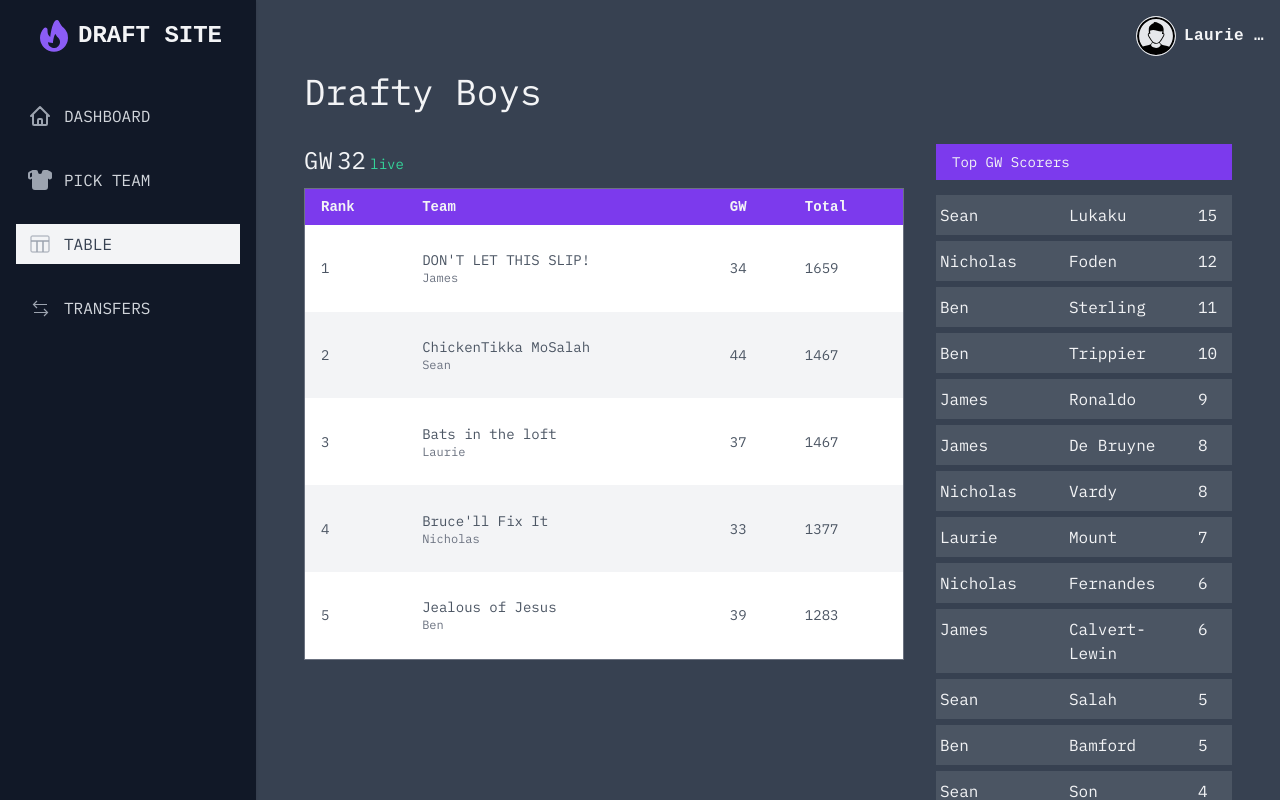
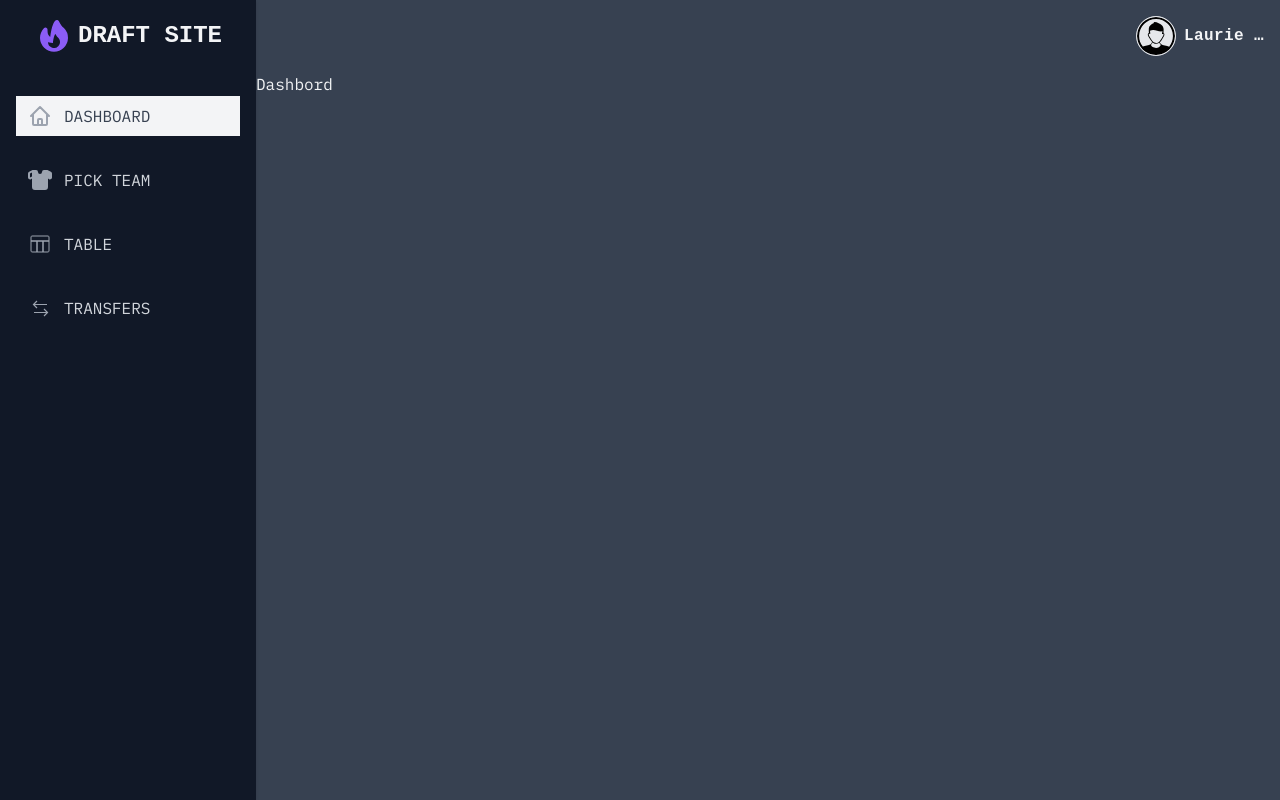
Before and after one commit to lpoulter1/draft-site-design, a React (Vite) app: page / in a window 1280 px wide. Shown: the top 800 px of the page. Built offline with nearby package versions, Linux system fonts and the light colour scheme; a web font is replaced by a local one.

Commit message:
fake routing

```diff
--- a/src/App.jsx
+++ b/src/App.jsx
@@ -1,4 +1,6 @@
+/* eslint-disable react/prop-types */
 import "./App.css";
+import { useState } from "react";
 import { TeamPicker } from "./TeamPicker";
 import avatarIcon from "./assets/avatarIcon.svg";
 
@@ -212,12 +214,16 @@ function ManagerTable() {
   );
 }
 
-function Sidebar() {
+function Sidebar({ setPage, currentPage }) {
   return (
     <aside className="hidden w-[256px] bg-gray-900 md:shadow md:block shrink-0">
       <div className="flex items-center justify-center py-4">
         <div className="inline-flex">
-          <a href="#" className="inline-flex flex-row items-center">
+          <a
+            href="#"
+            className="inline-flex flex-row items-center"
+            onClick={() => setPage()}
+          >
             <svg
               className="w-10 h-10 text-violet-500"
               fill="currentColor"
@@ -240,7 +246,12 @@ function Sidebar() {
           <li>
             <a
               href="#"
-              className="flex flex-row items-center h-10 px-3 text-gray-300 hover:bg-gray-700 hover:text-gray-100"
+              className={`flex flex-row items-center h-10 px-3 ${
+                currentPage === "dashboard"
+                  ? "text-gray-700 bg-gray-100"
+                  : "text-gray-300 hover:bg-gray-700 hover:text-gray-100"
+              }`}
+              onClick={() => setPage("dashboard")}
             >
               <span className="flex items-center justify-center text-lg text-gray-400">
                 <svg
@@ -261,7 +272,12 @@ function Sidebar() {
           <li>
             <a
               href="#"
-              className="flex flex-row items-center h-10 px-3 text-gray-300 hover:bg-gray-700 hover:text-gray-100"
+              className={`flex flex-row items-center h-10 px-3 ${
+                currentPage === "pick-team"
+                  ? "text-gray-700 bg-gray-100"
+                  : "text-gray-300 hover:bg-gray-700 hover:text-gray-100"
+              }`}
+              onClick={() => setPage("pick-team")}
             >
               <span className="flex items-center justify-center text-lg text-gray-400">
                 <svg
@@ -285,7 +301,12 @@ function Sidebar() {
           <li>
             <a
               href="#"
-              className="flex flex-row items-center h-10 px-3 text-gray-700 bg-gray-100 hover:bg-gray-700 hover:text-gray-100"
+              className={`flex flex-row items-center h-10 px-3 ${
+                currentPage === "table"
+                  ? "text-gray-700 bg-gray-100"
+                  : "text-gray-300 hover:bg-gray-700 hover:text-gray-100"
+              }`}
+              onClick={() => setPage("table")}
             >
               <span className="flex items-center justify-center text-lg text-gray-400">
                 <svg
@@ -308,7 +329,12 @@ function Sidebar() {
           <li>
             <a
               href="#"
-              className="flex flex-row items-center h-10 px-3 text-gray-300 hover:bg-gray-700 hover:text-gray-100"
+              className={`flex flex-row items-center h-10 px-3 ${
+                currentPage === "transfers"
+                  ? "text-gray-700 bg-gray-100"
+                  : "text-gray-300 hover:bg-gray-700 hover:text-gray-100"
+              }`}
+              onClick={() => setPage("transfers")}
             >
               <span className="flex items-center justify-center text-lg text-gray-400">
                 <svg
@@ -335,7 +361,32 @@ function Sidebar() {
   );
 }
 
+function TransfersPage() {
+  return <div>Transfers</div>;
+}
+
+function DashbordPage() {
+  return <div>Dashbord</div>;
+}
+
 function App() {
+  const [page, setPage] = useState("dashboard");
+
+  const getPage = () => {
+    switch (page) {
+      case "dashboard":
+        return <DashbordPage />;
+      case "pick-team":
+        return <PickTeamPage />;
+      case "table":
+        return <TablePage />;
+      case "transfers":
+        return <TransfersPage />;
+      default:
+        return <DashbordPage />;
+    }
+  };
+
   return (
     <div className="flex flex-row min-h-screen overflow-scroll text-gray-100 bg-gray-700">
       <button className="w-8 h-8 p-4 cursor-pointer display:block md:hidden">
@@ -363,7 +414,7 @@ function App() {
           ></line>
         </svg>
       </button>
-      <Sidebar />
+      <Sidebar setPage={setPage} currentPage={page} />
 
       <main className="flex flex-col w-full text-gray-100">
         <header className="w-full px-4 py-4">
@@ -384,9 +435,7 @@ function App() {
             </div>
           </div>
         </header>
-
-        <TablePage />
-        <TeamPickerPage />
+        {getPage()}
       </main>
     </div>
   );
@@ -419,7 +468,7 @@ function TablePage() {
   );
 }
 
-function TeamPickerPage() {
+function PickTeamPage() {
   return (
     <div className="container px-6 mx-auto text-gray-100 md:px-10 lg:px-12">
       <div className="flex flex-col justify-between h-full md:flex-row">
```
